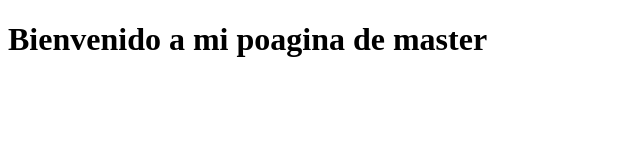
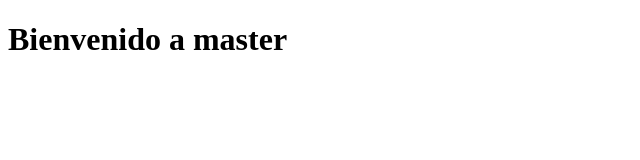
Before and after one commit to raulmarinmorales308/conflictoFinal, a plain HTML site: page index.html in a window 1280 px wide. Shown: the whole page, without its empty margins (0-640 px from the left). Drawn offline with Linux system fonts and the light colour scheme.

Commit message:
Subida de master

```diff
--- a/index.html
+++ b/index.html
@@ -6,6 +6,6 @@
     <title>Document</title>
 </head>
 <body>
-    <h1>Bienvenido a mi poagina de master</h1>
+    <h1>Bienvenido a master</h1>
 </body>
 </html>
```
